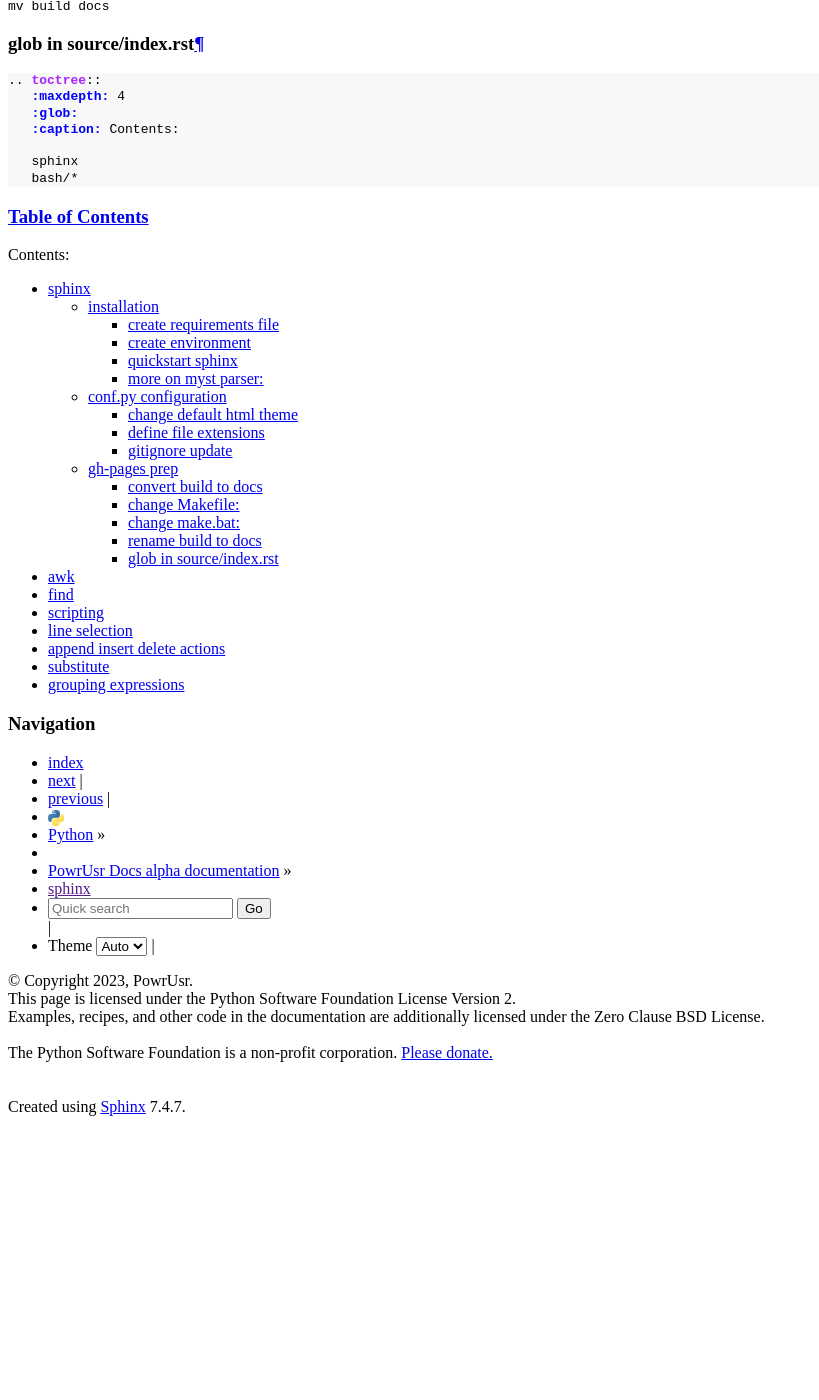
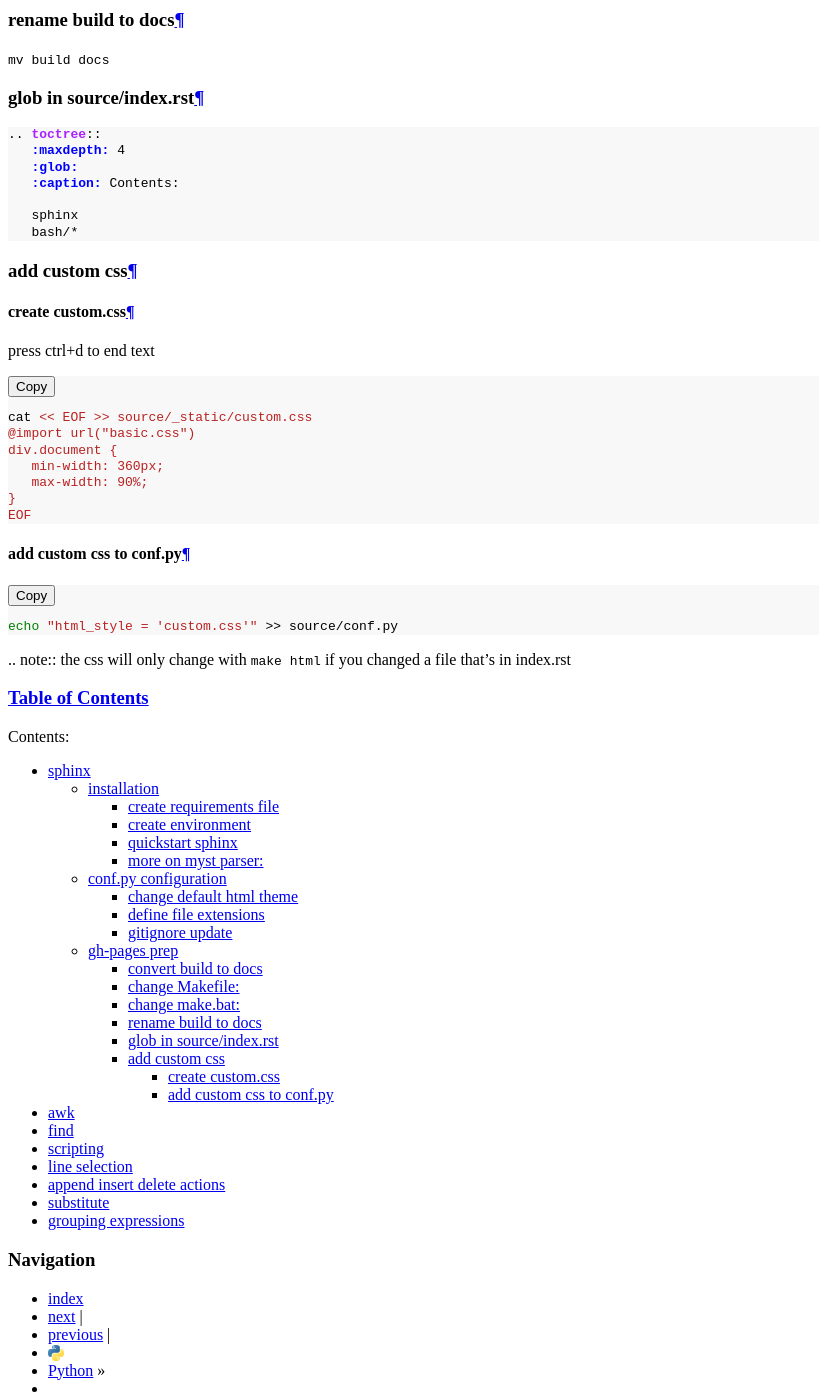
Before and after one commit to powrusr/dox, a Sphinx documentation site: the page built from source/sphinx.md, in a window 1280 px wide and 1400 px high, scrolled down 3377 px. Shown: the whole window, without its empty margins (0-819 px from the left). Built offline with Sphinx 7.4.7, drawn with Linux system fonts in a browser that asks for light colours; before the commit the page ends 4501 px from its top, so only the background shows below that; some of the changed text lies outside the part shown.

Commit message:
adding section on custom css

````diff
--- a/source/sphinx.md
+++ b/source/sphinx.md
@@ -158,3 +158,27 @@
    bash/*
 
 ```
+
+### add custom css
+
+#### create custom.css
+
+press ctrl+d to end text
+
+```bash
+cat << EOF >> source/_static/custom.css
+@import url("basic.css")
+div.document {
+   min-width: 360px;
+   max-width: 90%;
+}
+EOF
+```
+
+#### add custom css to conf.py
+
+```bash
+echo "html_style = 'custom.css'" >> source/conf.py
+```
+
+.. note:: the css will only change with `make html` if you changed a file that's in index.rst
````
